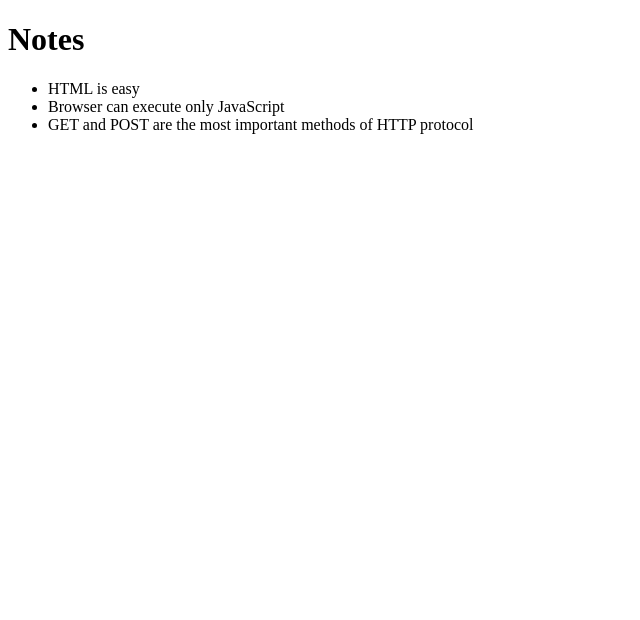
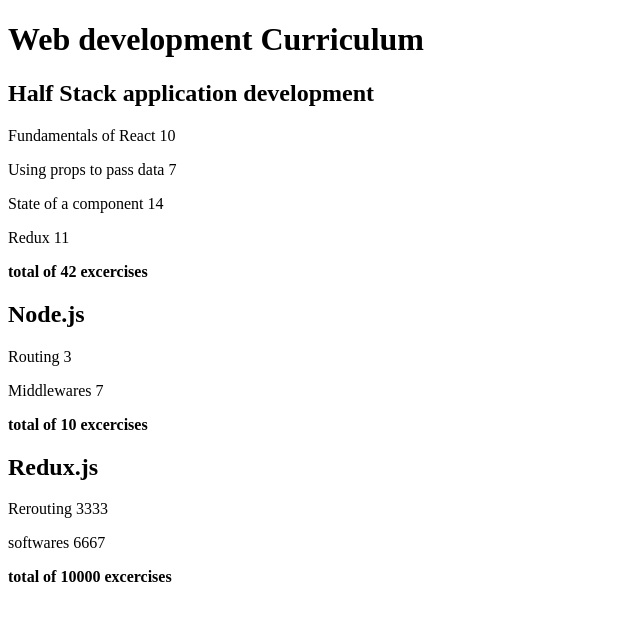
Before and after one commit to tparanidharan/part1, a React (Create React App) app: page / in a window 1280 px wide. Shown: the top 620 px of the page, without its empty margins (0-640 px from the left). Built offline with nearby package versions, Linux system fonts and the light colour scheme.

Commit message:
final commit

```diff
--- a/src/App.js
+++ b/src/App.js
@@ -1,7 +1,6 @@
 import React from 'react'
 import Courses from './components/Courses.js'
 
-/*
   const App = () => {
     const courses = [
       {
@@ -45,52 +44,28 @@
             id: 2
           }
         ]
+      },
+      {
+        name: 'Redux.js',
+        id: 4,
+        parts: [
+          {
+            name: 'Rerouting',
+            exercises: 3333,
+            id: 3
+          },
+          {
+            name: 'softwares',
+            exercises: 6667,
+            id: 2
+          }
+        ]
       }
     ]
     return   (<div>
-     <h1>Notes</h1>
-     <ul>
-          {courses.map((course)=> <Courses key={course.id} course={course} />)}
-          </ul>
-       </div>)
-  }*/
-  const Note = ({ note }) => {
-  return (
-    <li>{note.content}</li>
-  )
-}
-
-const App = () => {
-  const notes = [
-  {
-    id: 1,
-    content: 'HTML is easy',
-    date: '2019-05-30T17:30:31.098Z',
-    important: true
-  },
-  {
-    id: 2,
-    content: 'Browser can execute only JavaScript',
-    date: '2019-05-30T18:39:34.091Z',
-    important: false
-  },
-  {
-    id: 3,
-    content: 'GET and POST are the most important methods of HTTP protocol',
-    date: '2019-05-30T19:20:14.298Z',
-    important: true
+     <h1>Web development Curriculum</h1>
+    {courses.map((course)=> <Courses key={course.id} course={course} />)}
+    </div>)
   }
-]
-  return (
-    <div>
-      <h1>Notes</h1>
-      <ul>
-        {notes.map(note =>
-          <Note key={note.id} note={note} />
-        )}
-      </ul>
-    </div>
-  )
-}
 
 export default App;
--- a/src/components/Courses.js
+++ b/src/components/Courses.js
@@ -1,10 +1,14 @@
-import React, {useState} from 'react'
+import React from 'react'
 
 const Courses=({course} )=>{
 
   console.log("course",course)
   return (
-    <li>{course.name}</li>
+    <>
+  <h2>{course.name}</h2>
+    {course.parts.map((part)=><p>{part.name} {part.exercises}</p>)}
+    <b> total of {course.parts.reduce((sumOfExcercise,part)=>sumOfExcercise + part.exercises,0)} excercises</b>
+  </>
   )
 }
 
```
